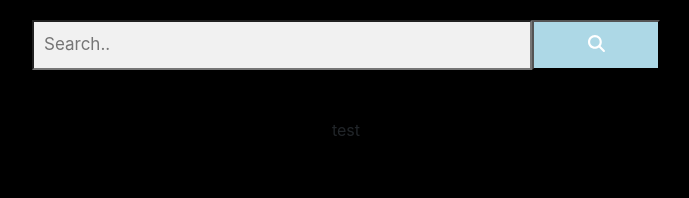
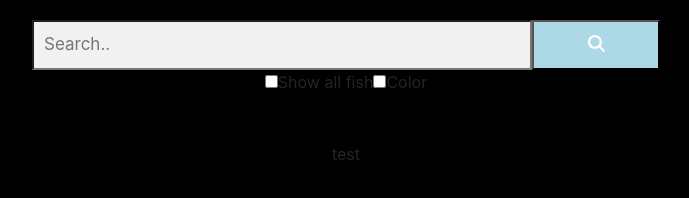
Before and after one commit to Davidwk123/Web-Developer-Challenge, a React (Create React App) app in the folder react-app/: page / in a window 1280 px wide. Shown: the part 140-338 px from the top of the page, without its empty margins (294-983 px from the left). Built offline with nearby package versions, Linux system fonts and the light colour scheme; no server answers; the HTML template or start-up script is replaced by a standard one.

Commit message:
Added filter boxes

```diff
--- a/react-app/src/App.js
+++ b/react-app/src/App.js
@@ -46,12 +46,19 @@ function App() {
         <br></br>
         <br></br>
         {/* Search Bar*/}
-        <form class="Searchbar" >
+        <form className="Searchbar">
           <input type="text" placeholder="Search.." name="search"></input>
           <button type="submit"><FontAwesomeIcon icon={faMagnifyingGlass} /></button>
         </form>
+
         {/* Filter Bar
-          Possible filter options: Show all, Weight, Calories, Protien, Sodium*/}
+          Possible filter options: Show all, color*/}
+        <form className="Filterbar">
+          <input type="checkbox" id="show all" name="show all" value="show all"></input>
+          <label for="show all"> Show all fish </label>
+          <input type="checkbox" id="color" name="color" value="color"></input>
+          <label for="color"> Color </label>
+        </form>
       </header>
 
       <br></br>
@@ -59,7 +66,7 @@ function App() {
 
       <section>
         {/* API result info after search:  Species Name, Species Photo, Biology, Habitat  */}
-        <p1> test </p1>
+        <p> test </p>
       </section>
     </div>
 
```
